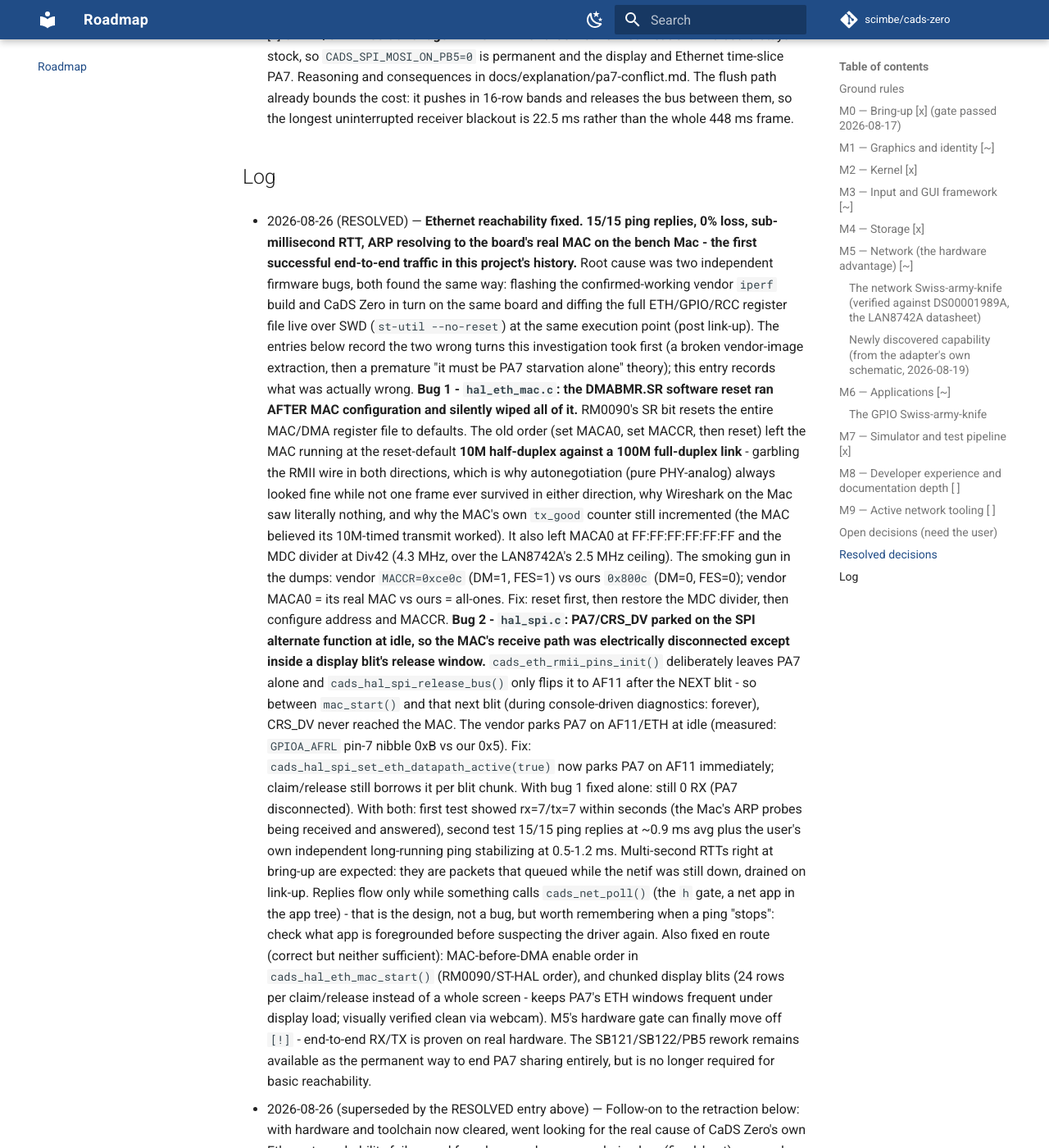
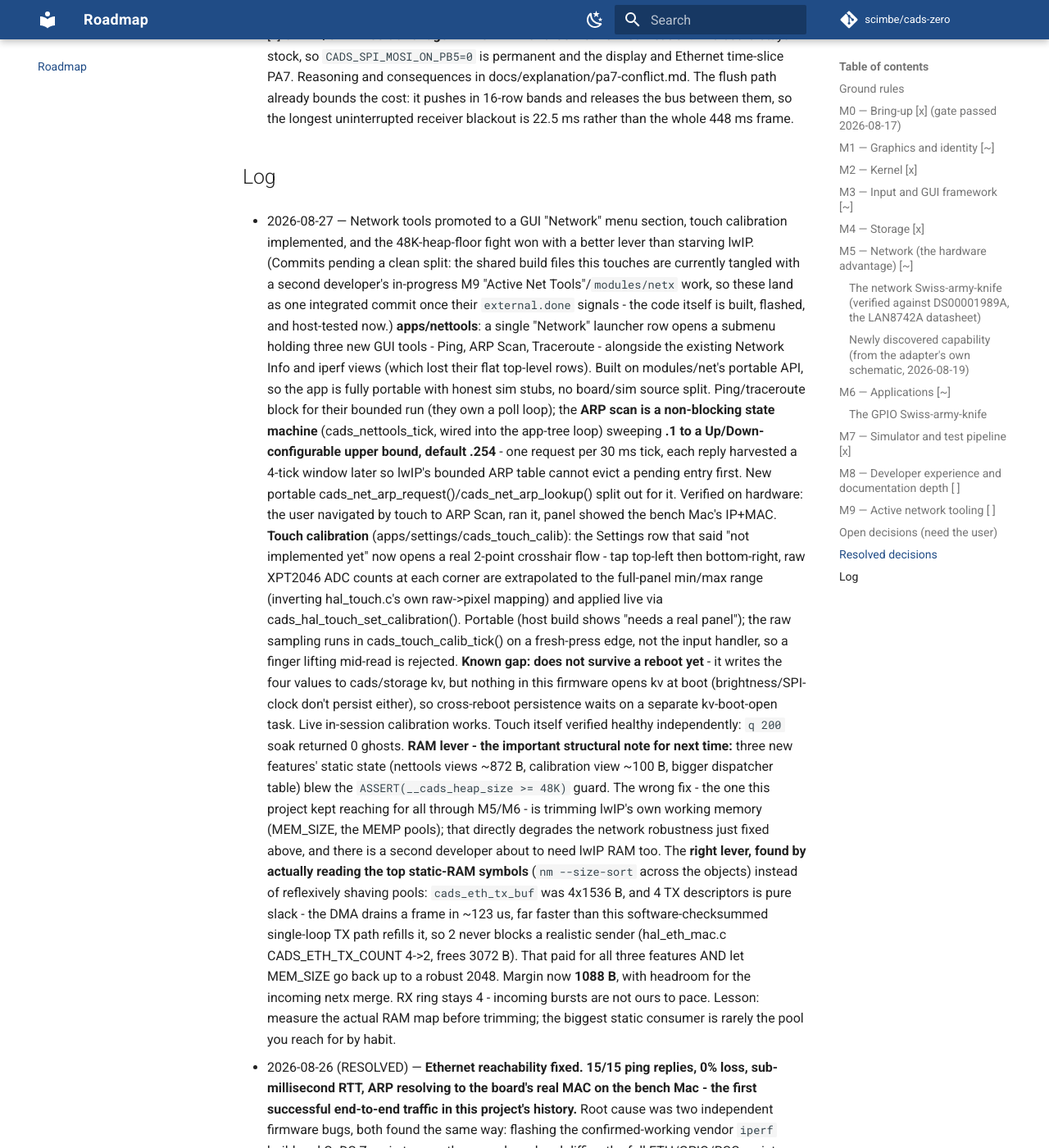
Before and after one commit to scimbe/cads-zero-firmware, an MkDocs documentation site: the page built from docs/ROADMAP.md, in a window 1280 px wide and 1400 px high, scrolled down 39696 px. Shown: the whole window at 82% size. Built offline with MkDocs 1.6.1 and Material for MkDocs 9.7.7, drawn with Linux system fonts in a browser that asks for light colours; comment, search, counter and statistics services are not loaded.

Commit message:
docs: log nettools GUI section, touch calibration, and the TX-buffer RAM lever
Records the .1-.254 configurable ARP scan, the 2-point touch calibration
flow (with its known cross-reboot-persistence gap), and - most importantly
for the next maintainer - that the 48K-heap-floor overage was fixed by
halving the ETH TX descriptor buffers (measured as pure slack) rather than
by starving lwIP's working memory again. Code commits are held pending a
clean split from a parallel developer's in-progress netx/active work.

Co-Authored-By: Claude Fable 5 <noreply@anthropic.com>
Claude-Session: https://claude.ai/code/session_01N1qAb9bASKrktxWFbJ8cC4

```diff
--- a/docs/ROADMAP.md
+++ b/docs/ROADMAP.md
@@ -2063,6 +2063,57 @@ _None outstanding._
 
 ## Log
 
+- 2026-08-27 — Network tools promoted to a GUI "Network" menu section, touch
+  calibration implemented, and the 48K-heap-floor fight won with a better
+  lever than starving lwIP. (Commits pending a clean split: the shared build
+  files this touches are currently tangled with a second developer's
+  in-progress M9 "Active Net Tools"/`modules/netx` work, so these land as one
+  integrated commit once their `external.done` signals - the code itself is
+  built, flashed, and host-tested now.)
+  **apps/nettools**: a single "Network" launcher row opens a submenu holding
+  three new GUI tools - Ping, ARP Scan, Traceroute - alongside the existing
+  Network Info and iperf views (which lost their flat top-level rows). Built
+  on modules/net's portable API, so the app is fully portable with honest sim
+  stubs, no board/sim source split. Ping/traceroute block for their bounded
+  run (they own a poll loop); the **ARP scan is a non-blocking state machine**
+  (cads_nettools_tick, wired into the app-tree loop) sweeping **.1 to a
+  Up/Down-configurable upper bound, default .254** - one request per 30 ms
+  tick, each reply harvested a 4-tick window later so lwIP's bounded ARP
+  table cannot evict a pending entry first. New portable
+  cads_net_arp_request()/cads_net_arp_lookup() split out for it. Verified on
+  hardware: the user navigated by touch to ARP Scan, ran it, panel showed the
+  bench Mac's IP+MAC.
+  **Touch calibration** (apps/settings/cads_touch_calib): the Settings row
+  that said "not implemented yet" now opens a real 2-point crosshair flow -
+  tap top-left then bottom-right, raw XPT2046 ADC counts at each corner are
+  extrapolated to the full-panel min/max range (inverting hal_touch.c's own
+  raw->pixel mapping) and applied live via cads_hal_touch_set_calibration().
+  Portable (host build shows "needs a real panel"); the raw sampling runs in
+  cads_touch_calib_tick() on a fresh-press edge, not the input handler, so a
+  finger lifting mid-read is rejected. **Known gap: does not survive a reboot
+  yet** - it writes the four values to cads/storage kv, but nothing in this
+  firmware opens kv at boot (brightness/SPI-clock don't persist either), so
+  cross-reboot persistence waits on a separate kv-boot-open task. Live
+  in-session calibration works. Touch itself verified healthy independently:
+  `q 200` soak returned 0 ghosts.
+  **RAM lever - the important structural note for next time:** three new
+  features' static state (nettools views ~872 B, calibration view ~100 B,
+  bigger dispatcher table) blew the `ASSERT(__cads_heap_size >= 48K)` guard.
+  The wrong fix - the one this project kept reaching for all through M5/M6 -
+  is trimming lwIP's own working memory (MEM_SIZE, the MEMP pools); that
+  directly degrades the network robustness just fixed above, and there is a
+  second developer about to need lwIP RAM too. The **right lever, found by
+  actually reading the top static-RAM symbols** (`nm --size-sort` across the
+  objects) instead of reflexively shaving pools: `cads_eth_tx_buf` was
+  4x1536 B, and 4 TX descriptors is pure slack - the DMA drains a frame in
+  ~123 us, far faster than this software-checksummed single-loop TX path
+  refills it, so 2 never blocks a realistic sender (hal_eth_mac.c
+  CADS_ETH_TX_COUNT 4->2, frees 3072 B). That paid for all three features
+  AND let MEM_SIZE go back up to a robust 2048. Margin now **1088 B**, with
+  headroom for the incoming netx merge. RX ring stays 4 - incoming bursts are
+  not ours to pace. Lesson: measure the actual RAM map before trimming; the
+  biggest static consumer is rarely the pool you reach for by habit.
+
 - 2026-08-26 (RESOLVED) — **Ethernet reachability fixed. 15/15 ping replies,
   0% loss, sub-millisecond RTT, ARP resolving to the board's real MAC on the
   bench Mac - the first successful end-to-end traffic in this project's
```
